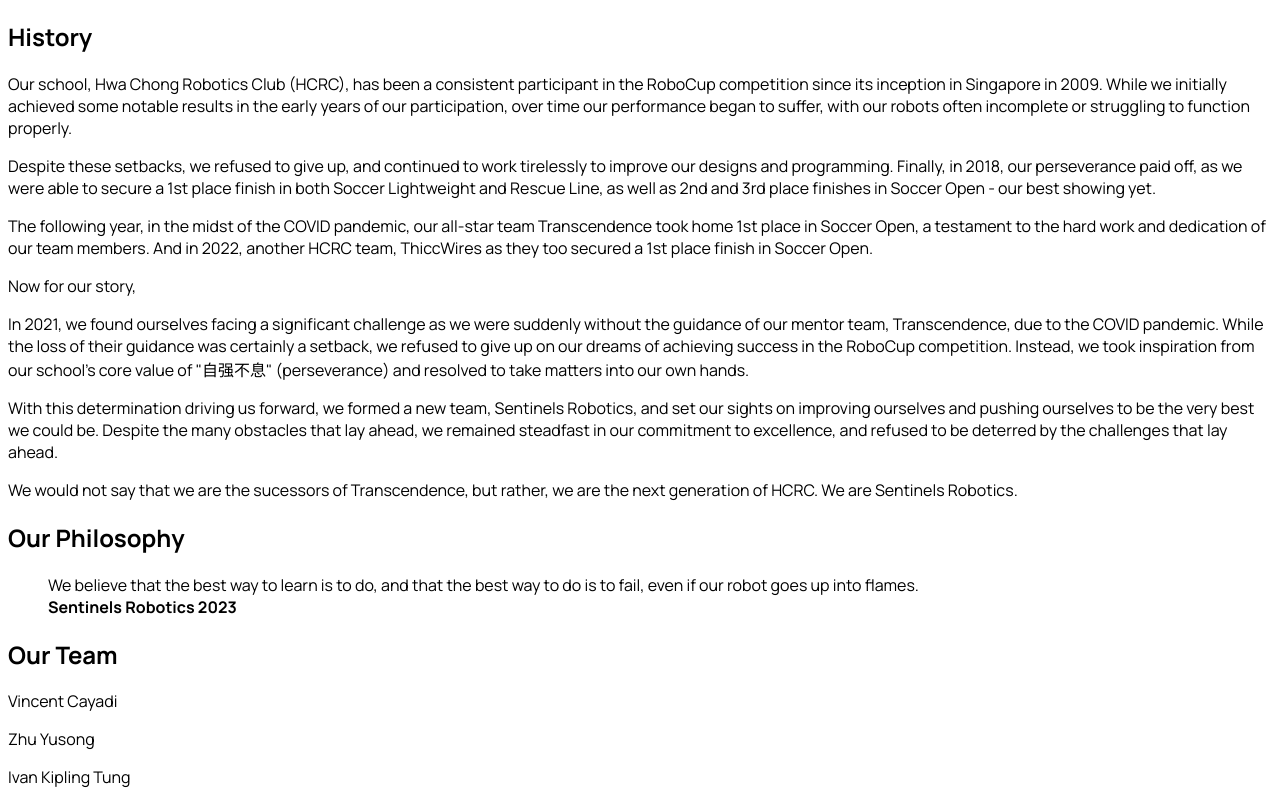
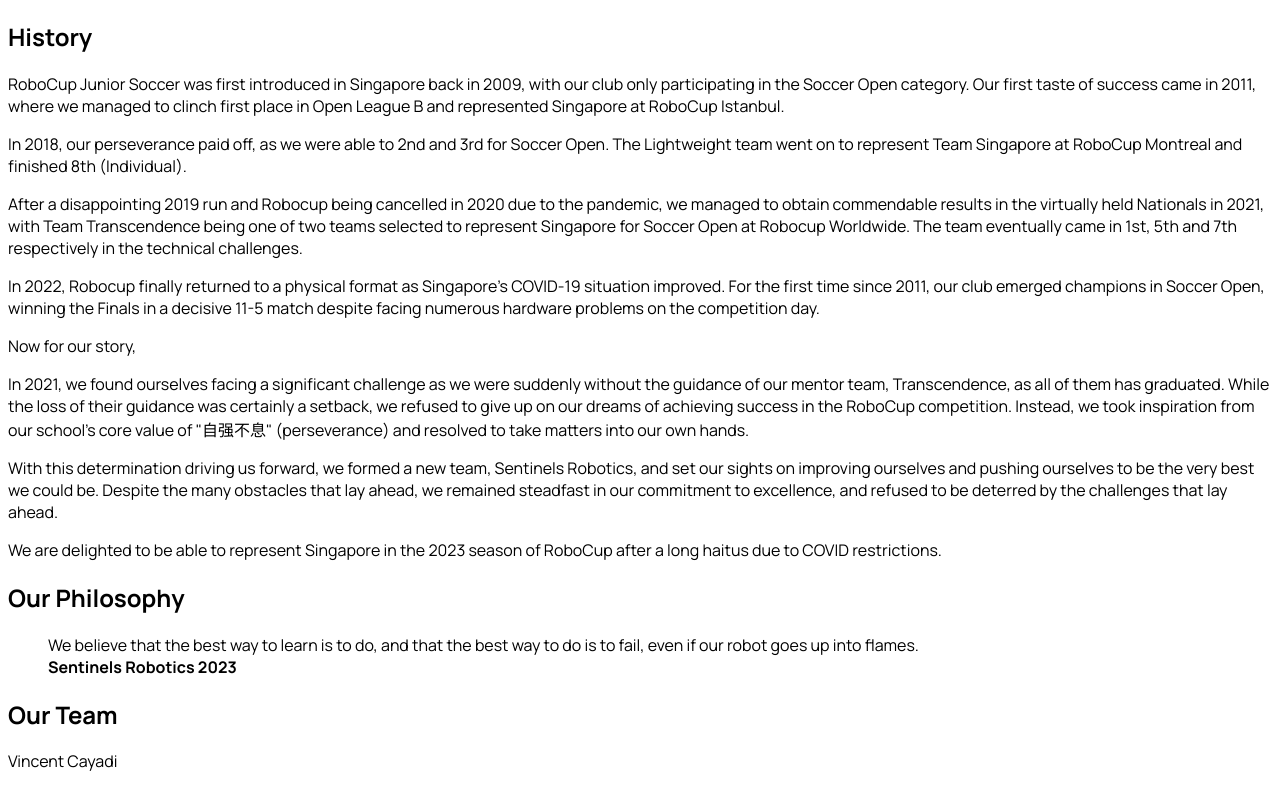
Before and after one commit to senrobo/senrobo.github.io, a Next.js app: page /about in a window 1280 px wide. Shown: the top 791 px of the page. Built offline with nearby package versions, Linux system fonts and the light colour scheme.

Commit message:
updated about to more legit results haha

```diff
--- a/pages/about.mdx
+++ b/pages/about.mdx
@@ -2,19 +2,21 @@
 
 ## History
 
-Our school, Hwa Chong Robotics Club (HCRC), has been a consistent participant in the RoboCup competition since its inception in Singapore in 2009. While we initially achieved some notable results in the early years of our participation, over time our performance began to suffer, with our robots often incomplete or struggling to function properly.
+RoboCup Junior Soccer was first introduced in Singapore back in 2009, with our club only participating in the Soccer Open category. Our first taste of success came in 2011, where we managed to clinch first place in Open League B and represented Singapore at RoboCup Istanbul.
 
-Despite these setbacks, we refused to give up, and continued to work tirelessly to improve our designs and programming. Finally, in 2018, our perseverance paid off, as we were able to secure a 1st place finish in both Soccer Lightweight and Rescue Line, as well as 2nd and 3rd place finishes in Soccer Open - our best showing yet.
+In 2018, our perseverance paid off, as we were able to 2nd and 3rd for Soccer Open. The Lightweight team went on to represent Team Singapore at RoboCup Montreal and finished 8th (Individual).
 
-The following year, in the midst of the COVID pandemic, our all-star team Transcendence took home 1st place in Soccer Open, a testament to the hard work and dedication of our team members. And in 2022, another HCRC team, ThiccWires as they too secured a 1st place finish in Soccer Open.
+After a disappointing 2019 run and Robocup being cancelled in 2020 due to the pandemic, we managed to obtain commendable results in the virtually held Nationals in 2021, with Team Transcendence being one of two teams selected to represent Singapore for Soccer Open at Robocup Worldwide. The team eventually came in 1st, 5th and 7th respectively in the technical challenges.
+
+In 2022, Robocup finally returned to a physical format as Singapore’s COVID-19 situation improved. For the first time since 2011, our club emerged champions in Soccer Open, winning the Finals in a decisive 11-5 match despite facing numerous hardware problems on the competition day.
 
 Now for our story,
 
-In 2021, we found ourselves facing a significant challenge as we were suddenly without the guidance of our mentor team, Transcendence, due to the COVID pandemic. While the loss of their guidance was certainly a setback, we refused to give up on our dreams of achieving success in the RoboCup competition. Instead, we took inspiration from our school's core value of "自强不息" (perseverance) and resolved to take matters into our own hands.
+In 2021, we found ourselves facing a significant challenge as we were suddenly without the guidance of our mentor team, Transcendence, as all of them has graduated. While the loss of their guidance was certainly a setback, we refused to give up on our dreams of achieving success in the RoboCup competition. Instead, we took inspiration from our school's core value of "自强不息" (perseverance) and resolved to take matters into our own hands.
 
 With this determination driving us forward, we formed a new team, Sentinels Robotics, and set our sights on improving ourselves and pushing ourselves to be the very best we could be. Despite the many obstacles that lay ahead, we remained steadfast in our commitment to excellence, and refused to be deterred by the challenges that lay ahead.
 
-We would not say that we are the sucessors of Transcendence, but rather, we are the next generation of HCRC. We are Sentinels Robotics.
+We are delighted to be able to represent Singapore in the 2023 season of RoboCup after a long haitus due to COVID restrictions.
 
 ## Our Philosophy
 
--- a/pages/index.mdx
+++ b/pages/index.mdx
@@ -12,7 +12,7 @@
   </div>
 </div>
 <div className="my-4">
-  <div className="grid grid-cols-2 gap-4">
+  <div className="grid grid-cols-1 md:grid-cols-2 gap-4">
     <div>
       <h1 className="text-2xl font-bold">Soccer Lightweight</h1>
       <p className="font-semibold">Small but powerful</p>
@@ -24,7 +24,7 @@
       <h1 className="text-2xl font-bold">Soccer Open</h1>
       <p className="font-semibold">Chonky.</p>
       <button className="px-4 py-2 border-2 rounded my-2 font-bold hover:bg-white duration-300 hover:text-black">
-        <Link href="/lightweight">Learn More</Link>
+        <Link href="/open">Learn More</Link>
       </button>
     </div>
   </div>
```
